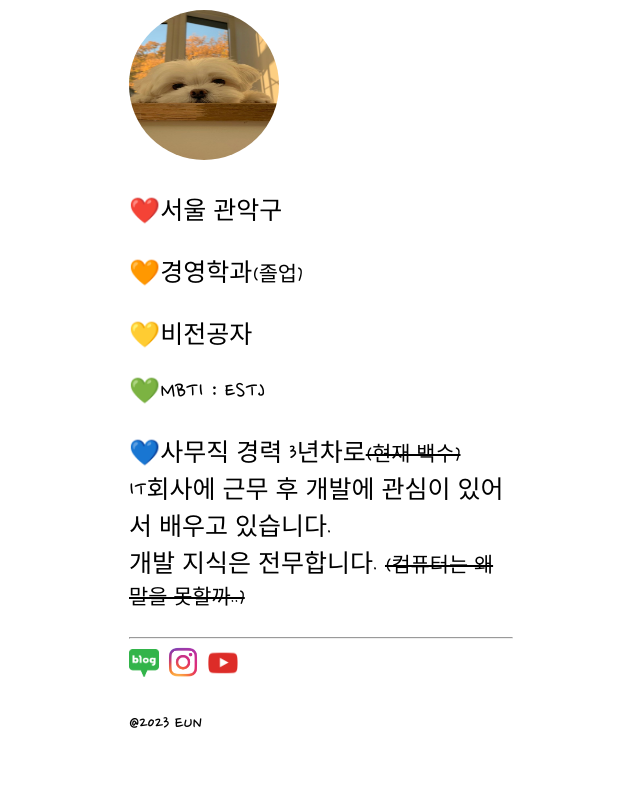
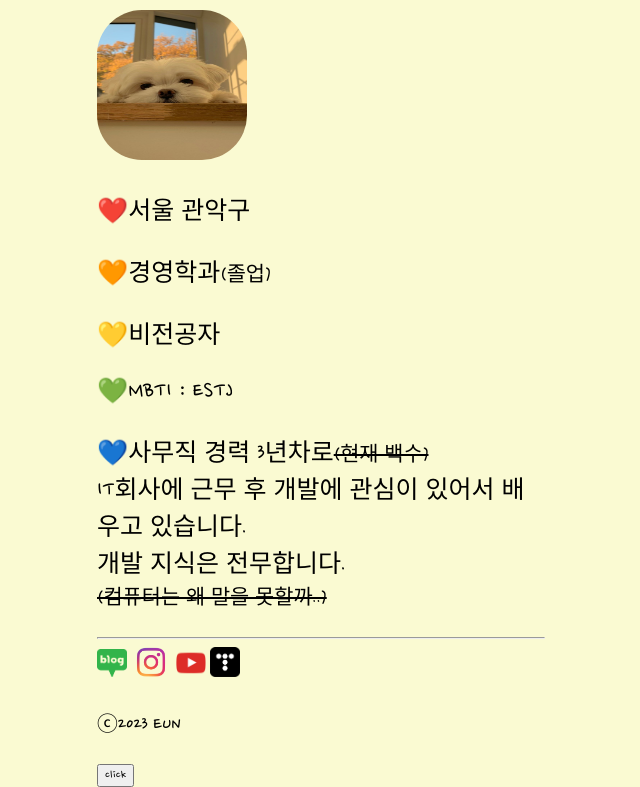
Before and after one commit to eunchive/webpage, a plain HTML site: page index.html in a window 1280 px wide. Shown: the part 73-860 px from the top of the page, without its empty margins (319-959 px from the left). Before the commit the page ends 836 px from the top, so only its background shows below. Drawn offline with Linux system fonts and the light colour scheme; a web font is replaced by a local one.

Commit message:
Add files via upload

```diff
--- a/index.html
+++ b/index.html
@@ -20,14 +20,15 @@
 
         body {
             margin: 0 auto;
-            width: 30%;
+            width: 35%;
             border: 3px;
+            background-color: lightgoldenrodyellow
         }
 
         img {
             width: 150px;
             height: 150px;
-            border-radius: 70%;
+            border-radius: 30%;
             overflow: hidden;
         }
     </style>
@@ -44,7 +45,8 @@
         <p>💚MBTI : ESTJ</p>
         <P>💙사무직 경력 3년차로<small><strike>(현재 백수)</small></strike>
             <br> IT회사에 근무 후 개발에 관심이 있어서 배우고 있습니다.
-            <br> 개발 지식은 전무합니다. <small><strike>(컴퓨터는 왜 말을 못할까..)</strike></small>
+            <br> 개발 지식은 전무합니다.
+            <br><small><strike>(컴퓨터는 왜 말을 못할까..)</strike></small>
         </P>
     </div>
     <hr>
@@ -54,8 +56,11 @@
                 onclick="location.href='http://instagram.com/rlochive'" </span>
             <span><input type="image" src="images/youtube.png" width="30"
                     onclick="location.href='https://www.youtube.com/watch?v=pSUydWEqKwE'"></span>
+                    <span><input type="image" src="images/story.png" width="30"
+                        onclick="location.href='https://eunchive.tistory.com/'"></span>
             <footer>
-                <P><small>@2023 EUN</small></P>
+                <P><small>ⓒ2023 EUN</small></P>
+                <input type="button" value="click" onclick="alert('https://github.com/eunchive')"></span>
             </footer>
 </body>
 
```
Also changed, not shown: images/story.png (added).
